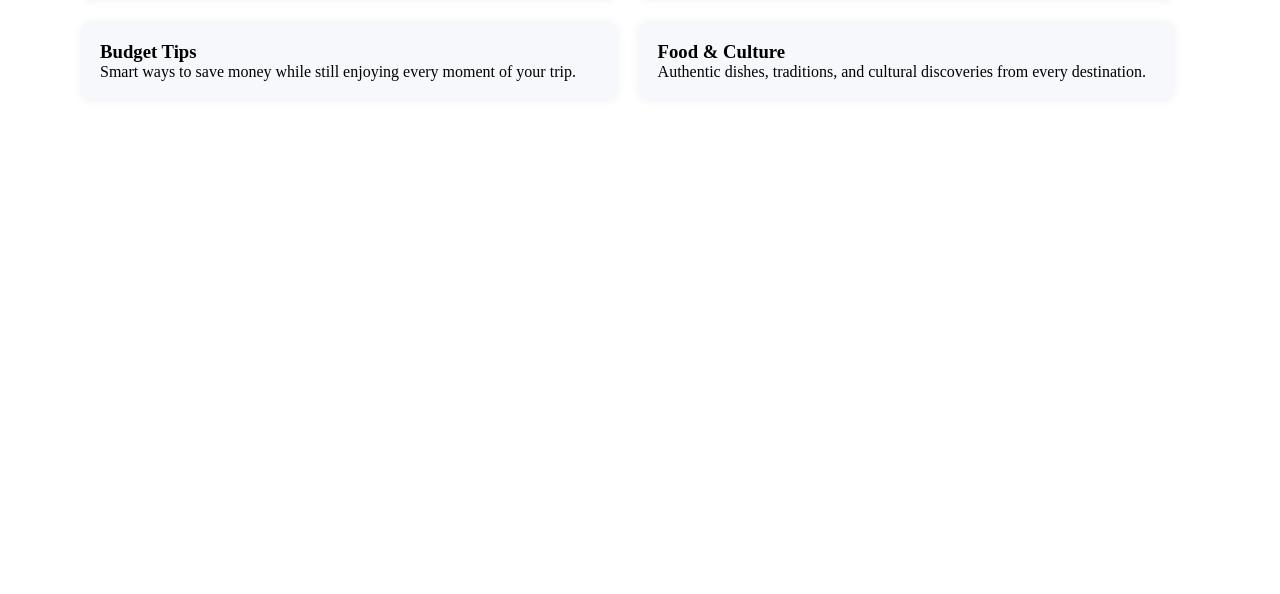
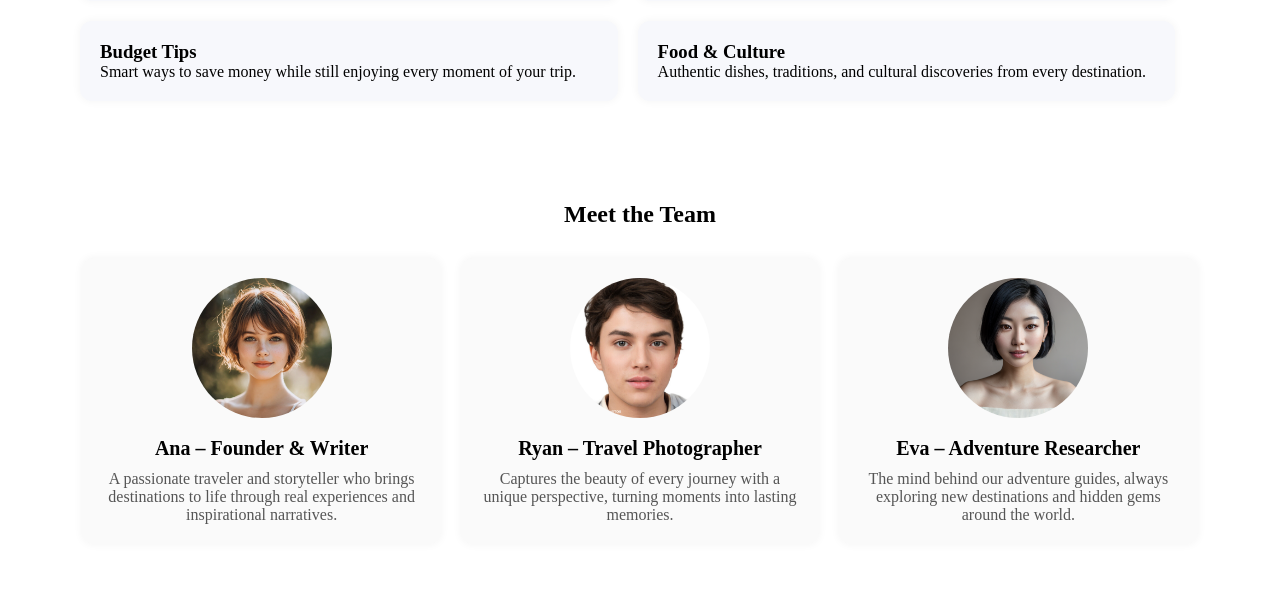
Before and after one commit to leonabytyqii/Website-Alta-Website, a PHP site: page /aboutus.html in a window 1280 px wide. Shown: the part 1744-2338 px from the top of the page. Before the commit the page ends 1825 px from the top, so only its background shows below. Run offline with PHP 8.4, Linux system fonts and the light colour scheme.

Commit message:
meet the team

```diff
--- a/CSS/aboutus.css
+++ b/CSS/aboutus.css
@@ -118,7 +118,7 @@ transition: 0.1s;
   object-fit: cover;
 }
 
-/* MISSION */
+/* Mission */
 .mission {
 border-top: 1px solid #eceef4;
 border-bottom: 1px solid #eceef4;
@@ -165,7 +165,7 @@ margin-top: 18px;
 font-size: 18px;
 color: #555;
 }
-/* OFFER / EXTRA SECTION */
+/* what we offer*/
 .offer-section {
 padding: 50px 80px;
 text-align: center;
@@ -182,7 +182,46 @@ margin-top: 30px;
 background: #f7f8fc;
 padding: 20px;
 border-radius: 12px;
-width: 48%; /* dy në një rresht */
+width: 48%;
 text-align: left;
 box-shadow: 0 0 10px rgba(0,0,0,0.05);
 }
+
+/* Meet the team */
+.team-section {
+padding: 50px 80px;
+text-align: center;
+}
+
+.team-cards {
+display: flex;
+justify-content: center;
+gap: 20px;
+margin-top: 30px;
+}
+
+.team-card {
+background: #fafafa;
+padding: 20px;
+border-radius: 12px;
+width: 32%;
+text-align: center;
+box-shadow: 0 0 10px rgba(0,0,0,0.05);
+}
+
+.team-card img {
+width: 140px;
+height: 140px;
+border-radius: 50%;
+object-fit: cover;
+margin-bottom: 15px;
+}
+
+.team-card h3 {
+margin-bottom: 10px;
+font-size: 20px;
+}
+
+.team-card p {
+color: #555;
+}
--- a/aboutus.html
+++ b/aboutus.html
@@ -50,7 +50,7 @@
 </section>
 
 
-<!--MISSION-->
+<!--Mission-->
 <section class="mission">
 <h3>Our Mission</h3>
 
@@ -74,7 +74,7 @@
 </section>
 <hr>
 
-<!-- EXTRA SECTION: WHAT WE OFFER -->
+<!--  What we offer-->
 <section class="offer-section">
 <h2>What You’ll Find on Our Blog</h2>
 
@@ -100,7 +100,39 @@
 </div>
 </div>
 </section>
+<!-- Meet the team-->
+<section class="team-section">
+<h2>Meet the Team</h2>
 
+<div class="team-cards">
+<div class="team-card">
+<img src="./images/aboutus/team1.webp" alt="ana">
+<h3>Ana – Founder & Writer</h3>
+<p>
+A passionate traveler and storyteller who brings destinations to life
+through real experiences and inspirational narratives.
+</p>
+</div>
+
+<div class="team-card">
+<img src="./images/aboutus/team2.jpg" alt="Ryan">
+<h3>Ryan – Travel Photographer</h3>
+<p>
+Captures the beauty of every journey with a unique perspective, turning
+moments into lasting memories.
+</p>
+</div>
+
+<div class="team-card">
+<img src="./images/aboutus/team3.png" alt="eva">
+<h3>Eva – Adventure Researcher</h3>
+<p>
+The mind behind our adventure guides, always exploring new destinations
+and hidden gems around the world.
+</p>
+</div>
+</div>
+</section>
 
 </body>
 </html>
```
Also changed, not shown: images/aboutus/team1.webp (added), images/aboutus/team2.jpg (added), images/aboutus/team3.png (added).
